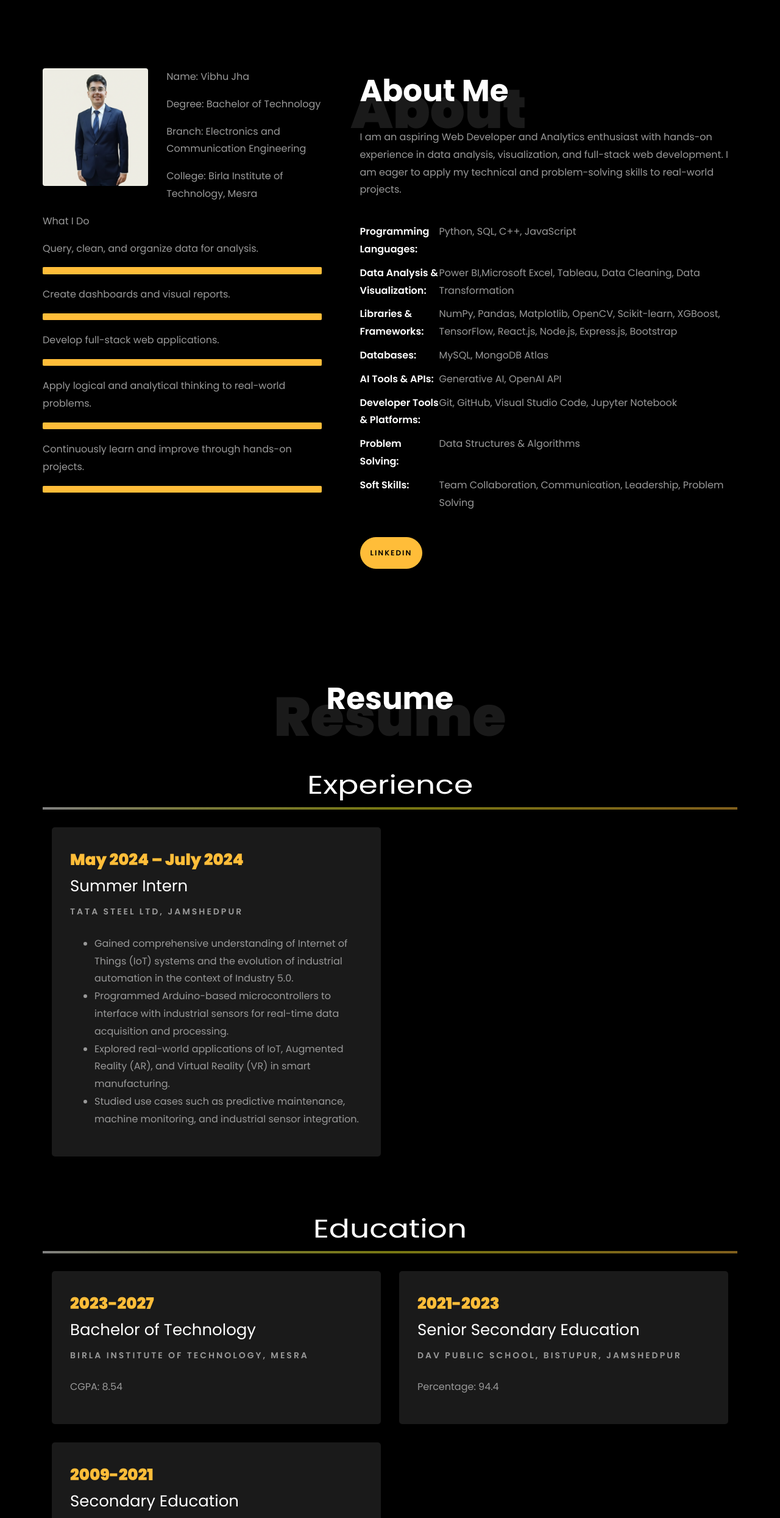
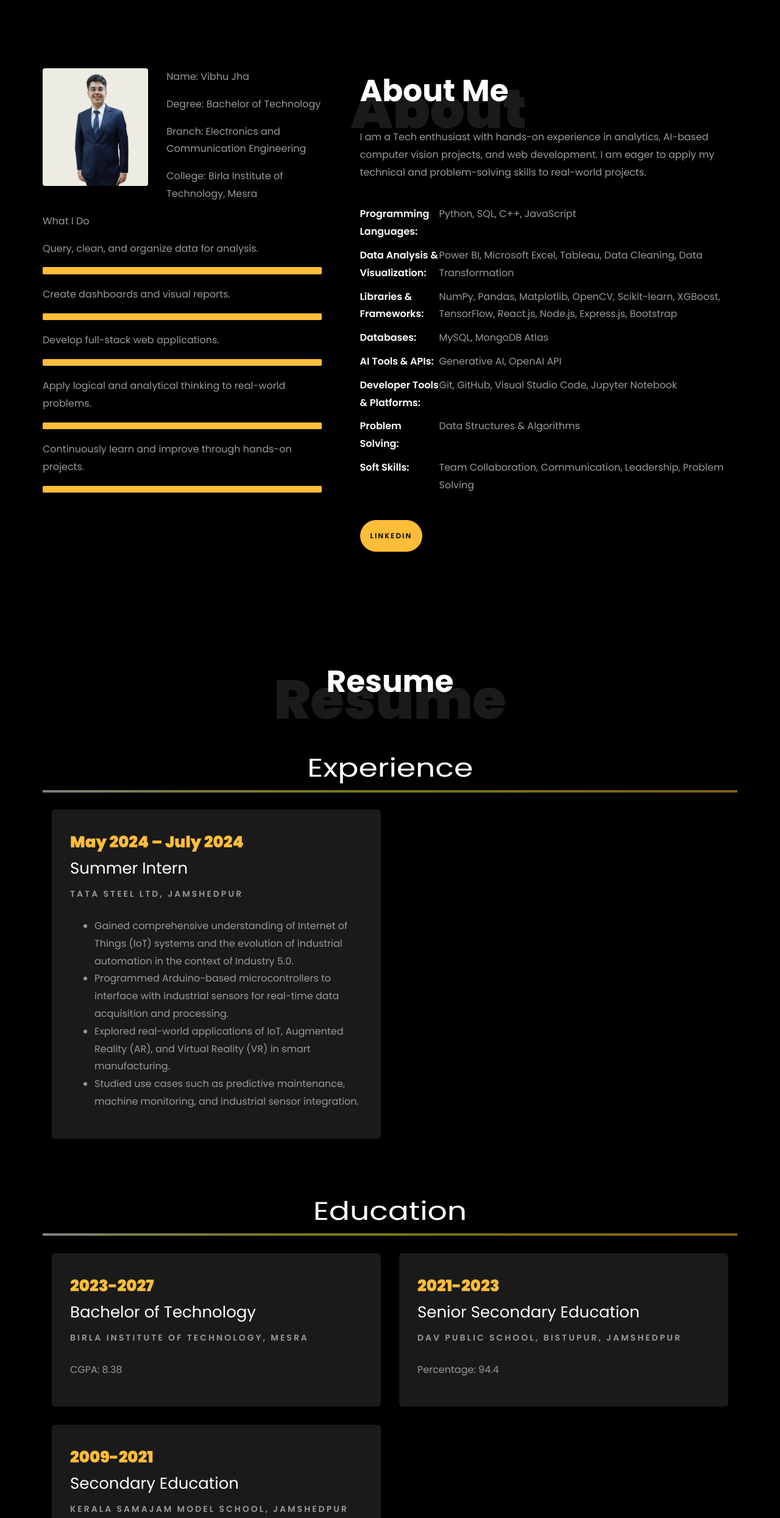
Before and after one commit to vibj-2915/personal-portfolio-website, a plain HTML site: page index.html in a window 1280 px wide. Shown: the part 750-3240 px from the top of the page at 61% size. Drawn offline with Linux system fonts and the light colour scheme; files whose address does not match are found by name.

Commit message:
Update index.html

```diff
--- a/index.html
+++ b/index.html
@@ -268,7 +268,7 @@
 								<h1 class="big">About</h1>
 								<h2 class="mb-4">About Me</h2>
 
-								<p>I am an aspiring Web Developer and Analytics enthusiast with hands-on experience in data analysis, visualization, and full-stack web development. I am eager to apply my technical and problem-solving skills to real-world projects.</p>
+								<p>I am a Tech enthusiast with hands-on experience in analytics, AI-based computer vision projects, and web development. I am eager to apply my technical and problem-solving skills to real-world projects.</p>
 								<ul class="about-info mt-4 px-md-0 px-2">
 
   <li class="d-flex">
@@ -278,7 +278,7 @@
 
   <li class="d-flex">
     <span>Data Analysis & Visualization:</span>
-    <span>Power BI,Microsoft Excel, Tableau, Data Cleaning, Data Transformation</span>
+    <span>Power BI, Microsoft Excel, Tableau, Data Cleaning, Data Transformation</span>
   </li>
 
   <li class="d-flex">
@@ -400,7 +400,7 @@
     					<span class="date">2023-2027</span>
     					<h2>Bachelor of Technology</h2>
     					<span class="position">Birla Institute of Technology, Mesra</span>
-    					<p class="mt-4">CGPA: 8.54</p>
+    					<p class="mt-4">CGPA: 8.38</p>
     				</div>
     			</div>
 
```
